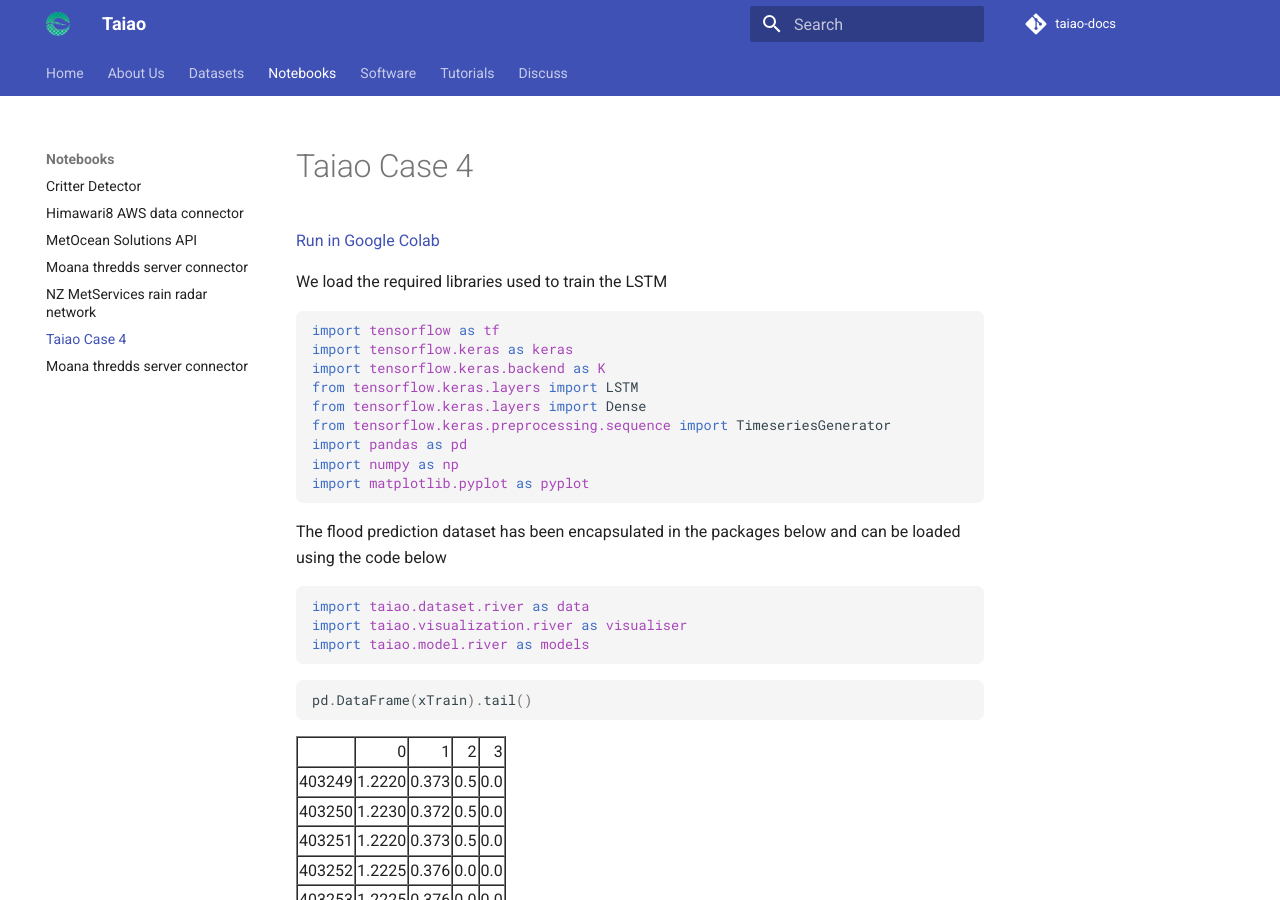
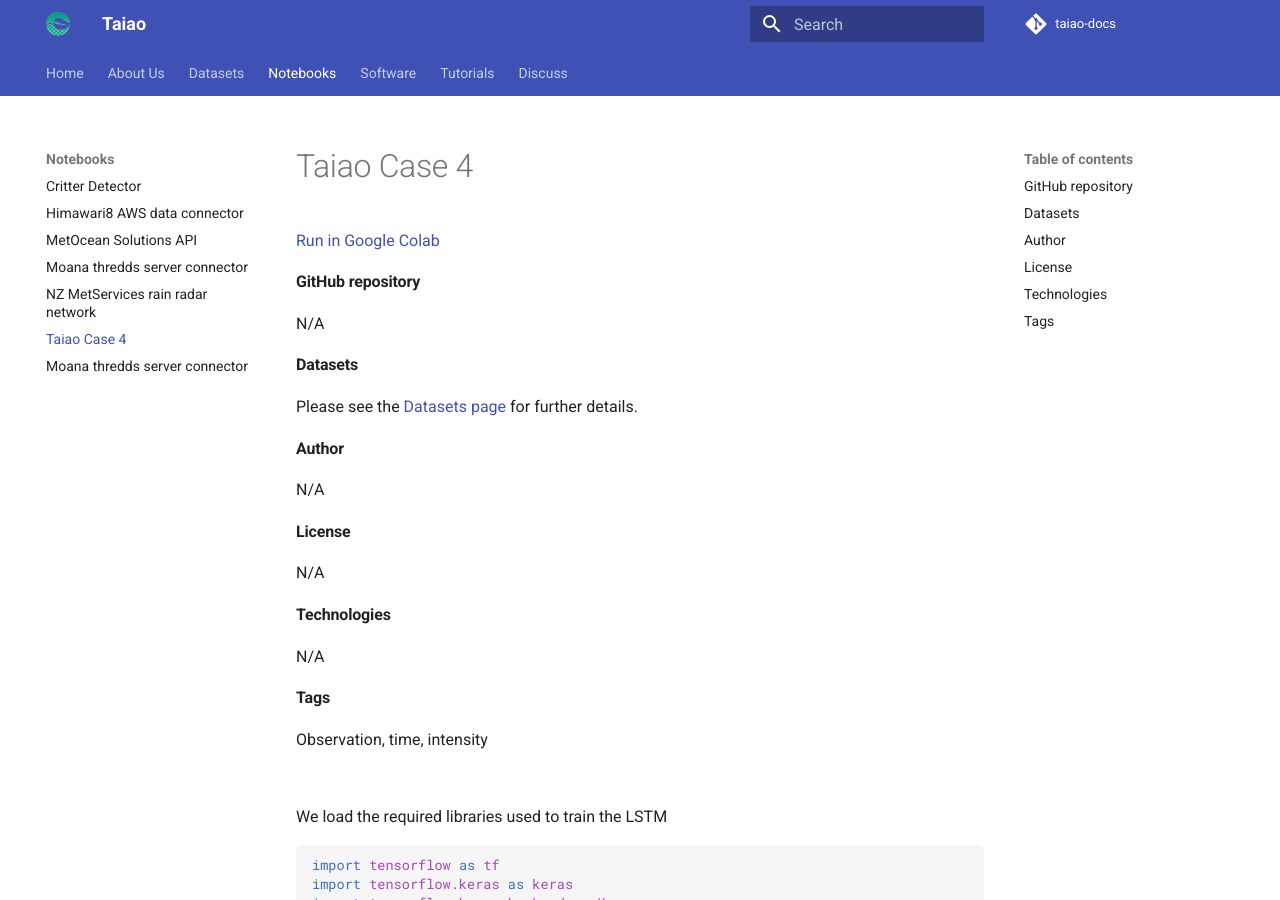
Before and after one commit to taiao/taiao-docs, an MkDocs documentation site: the page built from docs/Notebooks/TAIAO-UseCase-4.md, in a window 1280 px wide and 900 px high. Built offline with MkDocs 1.6.1 and Material for MkDocs 9.7.7, drawn with Linux system fonts in a browser that asks for light colours; comment, search, counter and statistics services are not loaded.

Commit message:
Add standardised meta header info.

```diff
--- a/docs/Notebooks/TAIAO-UseCase-4.md
+++ b/docs/Notebooks/TAIAO-UseCase-4.md
@@ -1,5 +1,19 @@
 [Run in Google Colab](https://colab.research.google.com/github/jacobmontiel/taiao-docs/blob/main/docs/Notebooks/TAIAO-UseCase-4.ipynb)
-
+#### GitHub repository
+N/A
+#### Datasets
+Please see the [Datasets page](../Datasets/Coromandel-River-Rain-gauge.md) for further details.
+#### Author
+N/A
+#### License
+N/A
+#### Technologies
+N/A
+#### Tags
+Observation, time, intensity
+<br>
+<br>
+<br>
 We load the required libraries used to train the LSTM
 
 
```
